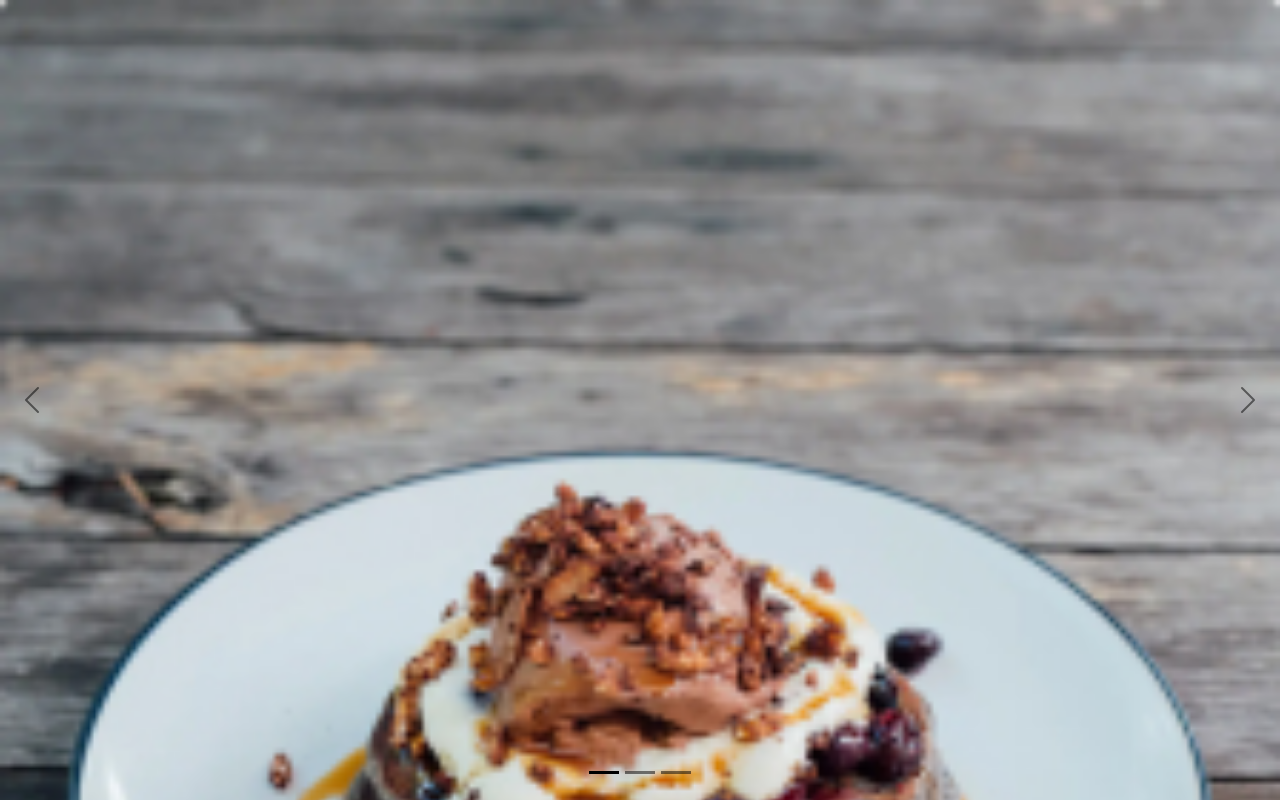
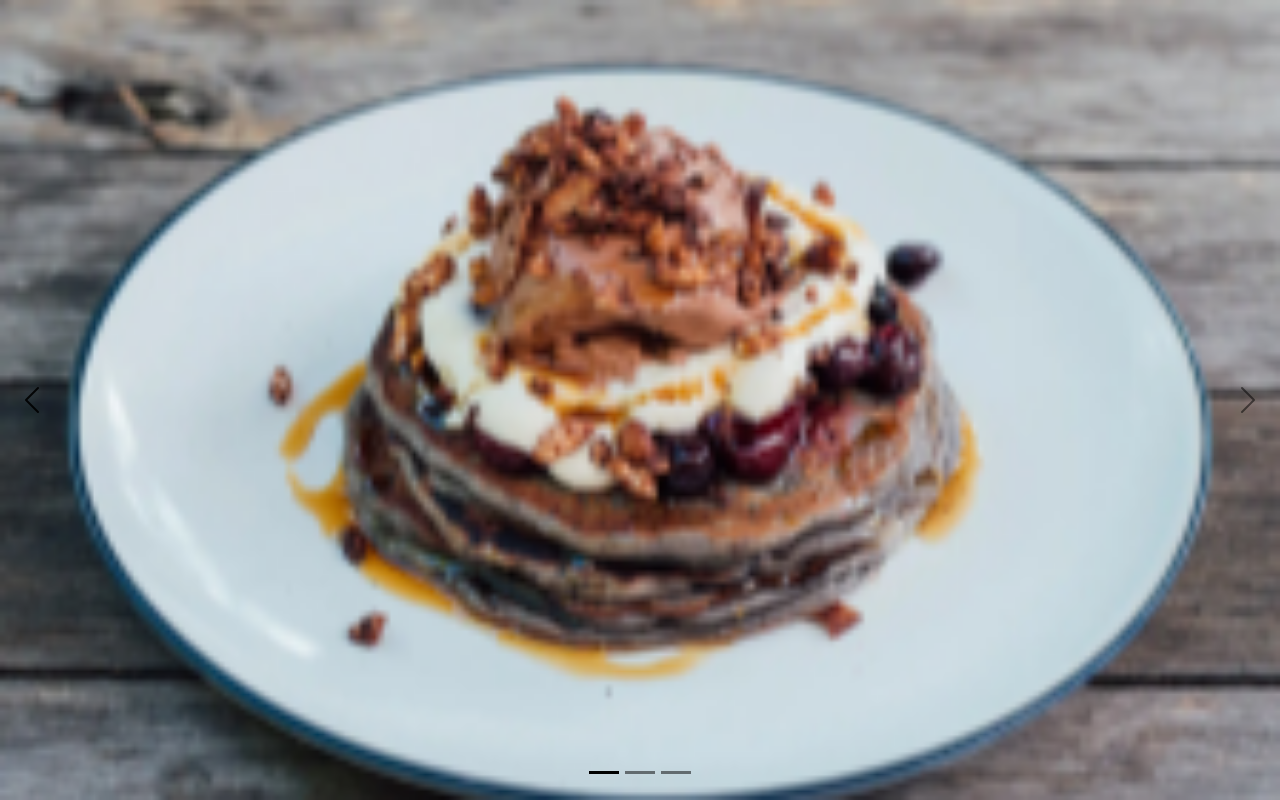
Before and after one commit to Vicksbabe58/Carousel-Slide, a plain HTML site: page index.html in a window 1280 px wide. Drawn offline with nearby package versions, Linux system fonts and the light colour scheme.

Commit message:
Made corrections to css

```diff
--- a/styles.css
+++ b/styles.css
@@ -17,8 +17,14 @@ body {
 .next-icon {
   font-weight: 700;
 }
+.carousel .carousel-item img {
+  object-fit: cover;
+  object-position: center;
+  height: 50vh;
+  overflow: hidden;
+}
 
-.carousel .carousel-item {
+/*.carousel .carousel-item {
   height: 100vh;
 }
 
@@ -29,3 +35,4 @@ body {
     left: 0;
 
 }
+*/
```
